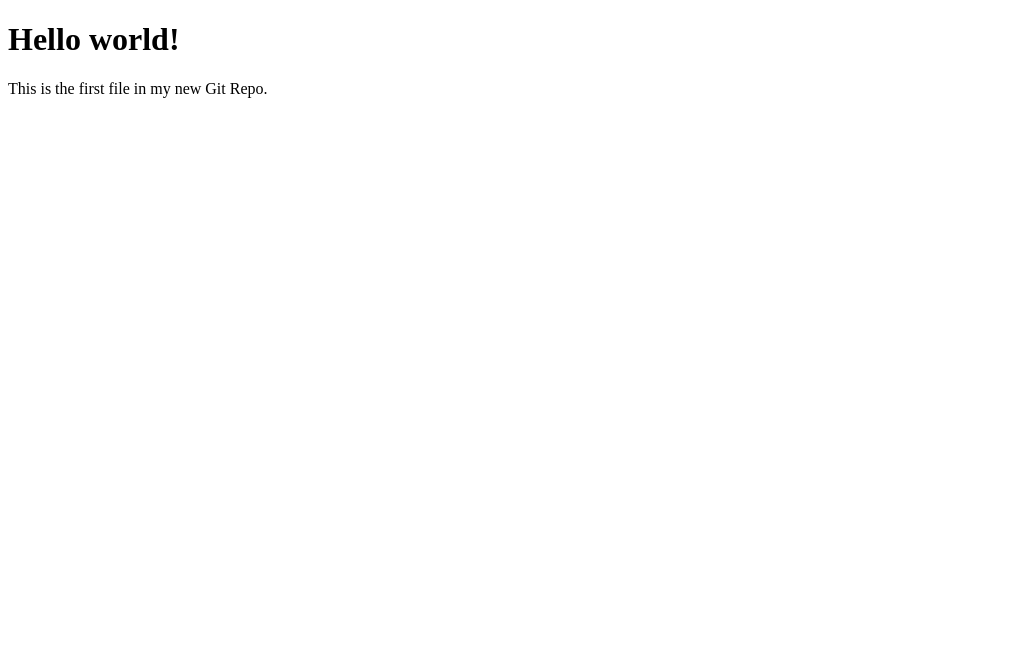
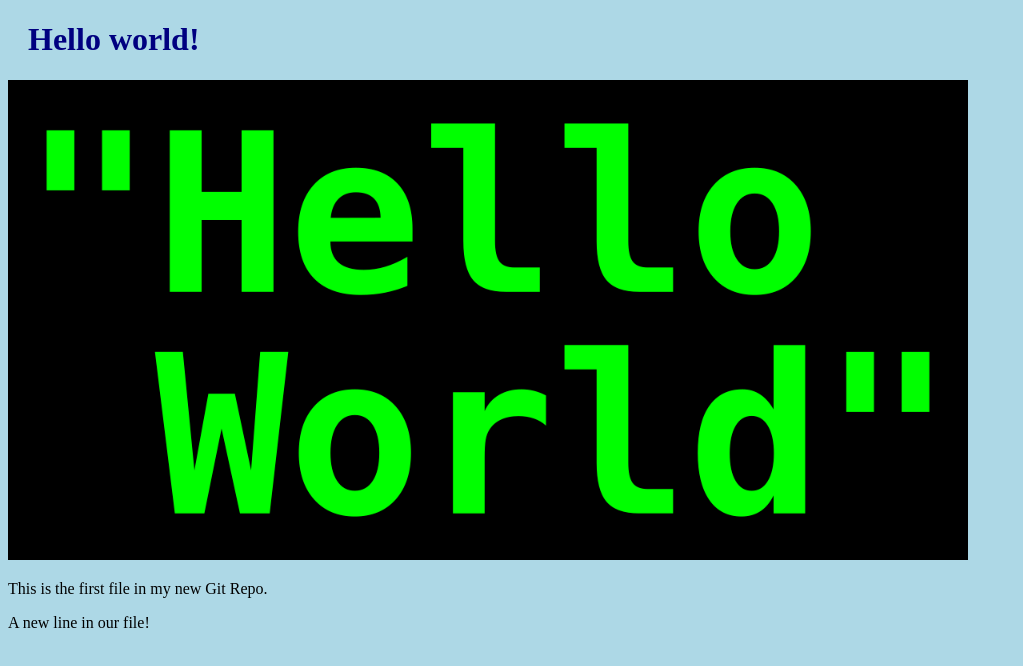
Before and after one commit to mariusstancioi/mariusstancioi2.github.io, a plain HTML site: page index.html in a window 1280 px wide. Shown: the whole page, without its empty margins (0-1023 px from the left). Drawn offline with Linux system fonts and the light colour scheme.

Commit message:
Added image to Hello World

```diff
--- a/index.html
+++ b/index.html
@@ -2,11 +2,15 @@
 <html>
 <head>
 <title>Hello World!</title>
+<link rel="stylesheet" href="bluestyle.css">
 </head>
 <body>
 
 <h1>Hello world!</h1>
+<div><img src="HelloWorld.png" alt="Hello World from Space"
+style="width:100%;max-width:960px"></div>
 <p>This is the first file in my new Git Repo.</p>
+<p>A new line in our file!</p>
 
 </body>
 </html>
```
Also changed, not shown: HelloWorld.png (added).
